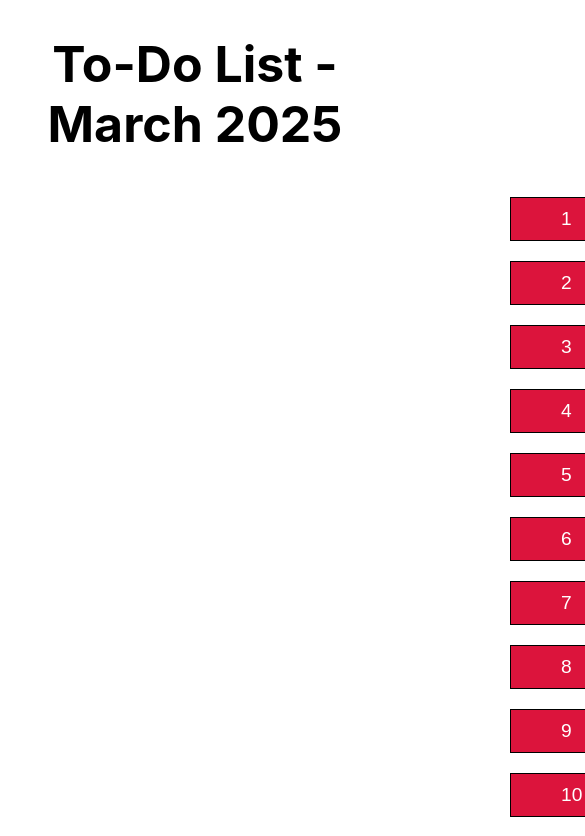
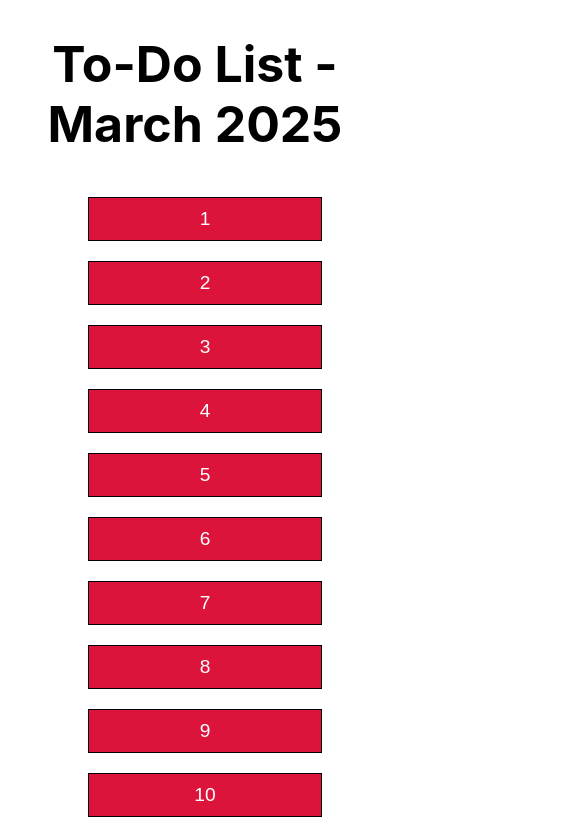
Before and after one commit to talhahafeez12/todo-app, a React (Create React App) app: page / in a window 390 px wide. Shown: the top 836 px of the page, 585 px wide, since content can reach past the window. Built offline with nearby package versions, Linux system fonts and the light colour scheme.

Commit message:
Tried fixing some mobile css issues

```diff
--- a/src/App.css
+++ b/src/App.css
@@ -2,11 +2,13 @@
   display: flex;
   justify-content: space-between;
   margin-bottom: 8px;
+  position: relative;
 }
 
 .todo-item-completed p {
   color: #888;
   text-decoration: line-through;
+  position: relative;
 }
 
 .todo-list {
@@ -15,6 +17,7 @@
   margin-right: 100px;
   margin-top: 10px;
   text-align: center;
+  position: relative;
 }
 
 .todo-month {
@@ -31,6 +34,7 @@
   border: 1px black solid;
   color: white;
   font-size: larger;
+  position: relative;
 }
 
 .editButtons {
@@ -42,20 +46,25 @@
   border: 1px black solid;
   color: white;
   font-size: larger;
+  position: relative;
 }
 
 h1 {
   font-size: 50px;
+  position: relative;
 }
 
 .listButtons:hover, .editButtons:hover {
   background-color: gold;
   color: black;
+  position: relative;
 }
 
 .todo-days {
-  margin-left: 500px;
-  margin-right: 500px;
+  text-align: center;
+  margin-left: 20%;
+  margin-right: 20%;
+  position: relative;
 }
 
 .inputTask {
@@ -65,4 +74,15 @@ h1 {
   padding-bottom: 10px;
   margin: 0px;
   font-size: larger;
+  position: relative;
 }
+
+@media only screen and (max-width: 768px) {
+  button {
+    position: relative;  /* Or 'absolute' or 'fixed', based on your need */
+    margin: 10px;
+    padding: 8px 16px;
+    width: 100%;  /* Make button width 100% for mobile */
+    text-align: center;  /* Center the text inside the button */
+  }
+}
```
